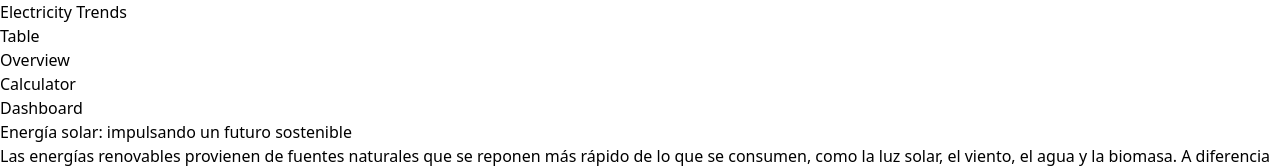
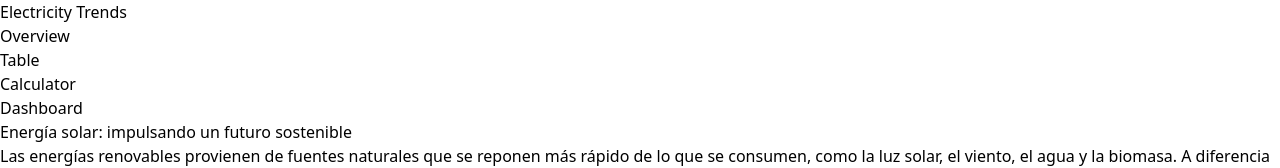
Before and after one commit to DavidSolorza/trabajo-final, a React (Vite) app in the folder TrabajoFinal/: page /overview in a window 1280 px wide. Shown: the top 168 px of the page. Built offline with nearby package versions, Linux system fonts and the light colour scheme.

Commit message:
navegador

```diff
--- a/TrabajoFinal/src/components/layout/Header2.jsx
+++ b/TrabajoFinal/src/components/layout/Header2.jsx
@@ -14,6 +14,12 @@ export default function Header2() {
           <nav>
             <ul className="flex space-x-6 text-xl text-[#edeef3] font-bold">
             <li className="hover:text-[#b8b9d1]">
+                {/* Opción 1: Overview */}
+                <Link to="/overview">
+                  Overview
+                </Link>
+              </li>
+            <li className="hover:text-[#b8b9d1]">
                 {/* Opcion 0 : table */}
                 <Link
                  to="/table"
@@ -22,12 +28,7 @@ export default function Header2() {
                 </Link>
                 {/* Overview */}
               </li>
-              <li className="hover:text-[#b8b9d1]">
-                {/* Opción 1: Overview */}
-                <Link to="/overview">
-                  Overview
-                </Link>
-              </li>
+
 
               <li className="hover:text-[#b8b9d1]">
                 {/* Opción 2: Calculator */}
```
